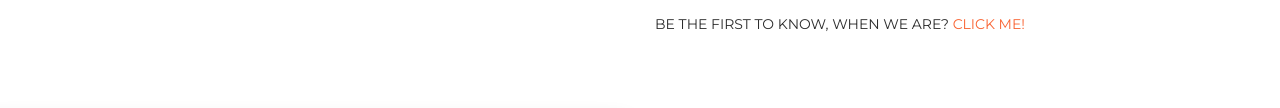
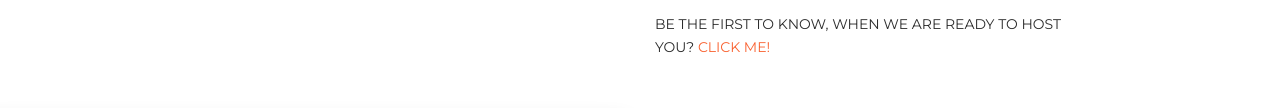
Before and after one commit to nodeschool/portharcourtcity, a plain HTML site: page index.html in a window 1280 px wide. Shown: the part 1477-1585 px from the top of the page. Drawn offline with Linux system fonts and the light colour scheme.

Commit message:
changed spelling

```diff
--- a/index.html
+++ b/index.html
@@ -138,7 +138,7 @@
                                 Open issues on GitHub for questions and answers!.
                             </p>
                             <p>
-                                BE THE FIRST TO KNOW, WHEN WE ARE?
+                                BE THE FIRST TO KNOW, WHEN WE ARE READY TO HOST YOU?
                                 <a href="https://goo.gl/forms/X4ZZJKxoaL2Rfsat1" target="_blank">CLICK ME!</a>
                             </p>
                         </div>
@@ -179,6 +179,7 @@
                                 </a>
                             </div>
                         </div>
+
                         <!-- <div class="col-md-4">
                             <div class="team-player">
                                 <img src="./assets/img/eva.jpg" alt="Thumbnail Image" class="rounded-circle img-fluid img-raised">
```
